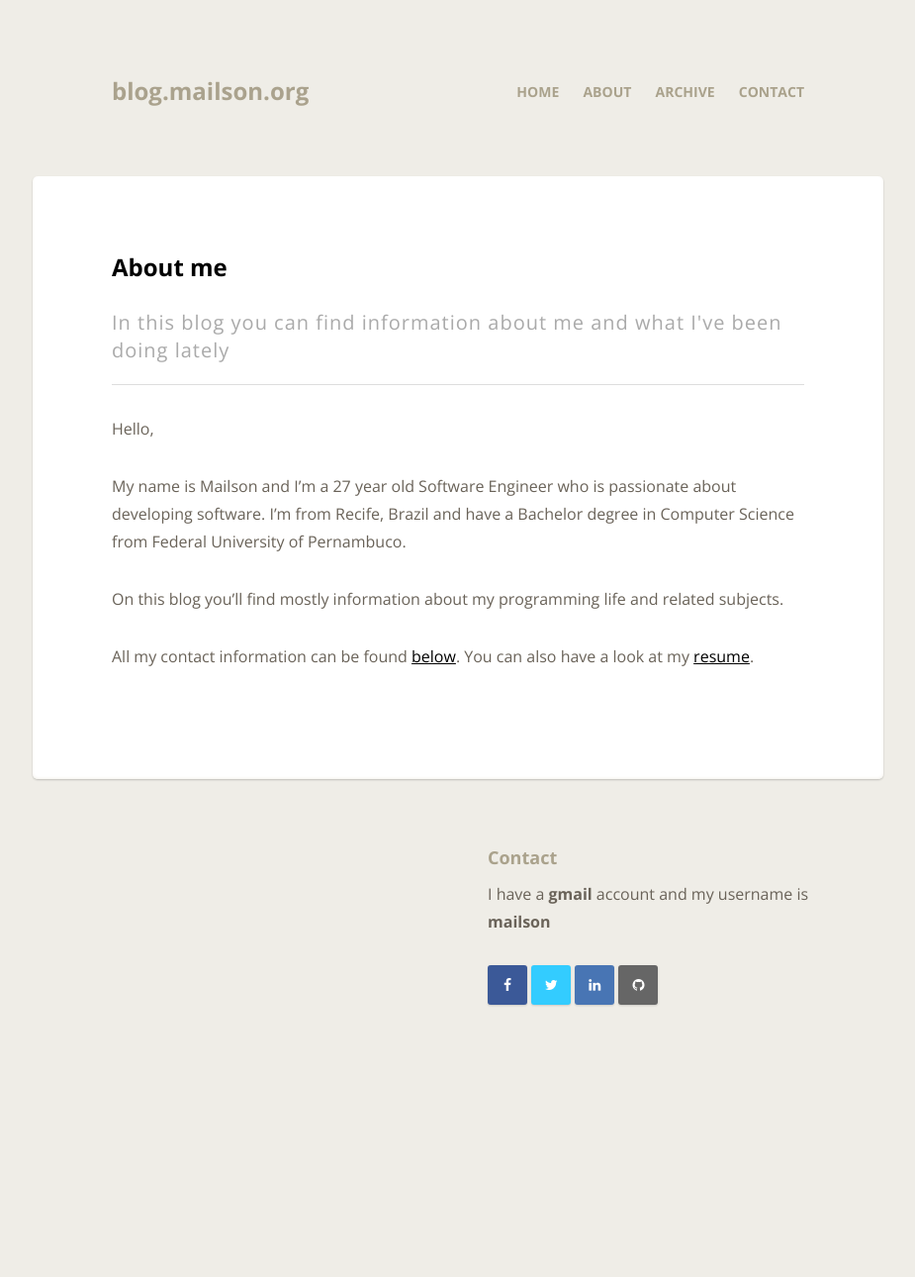
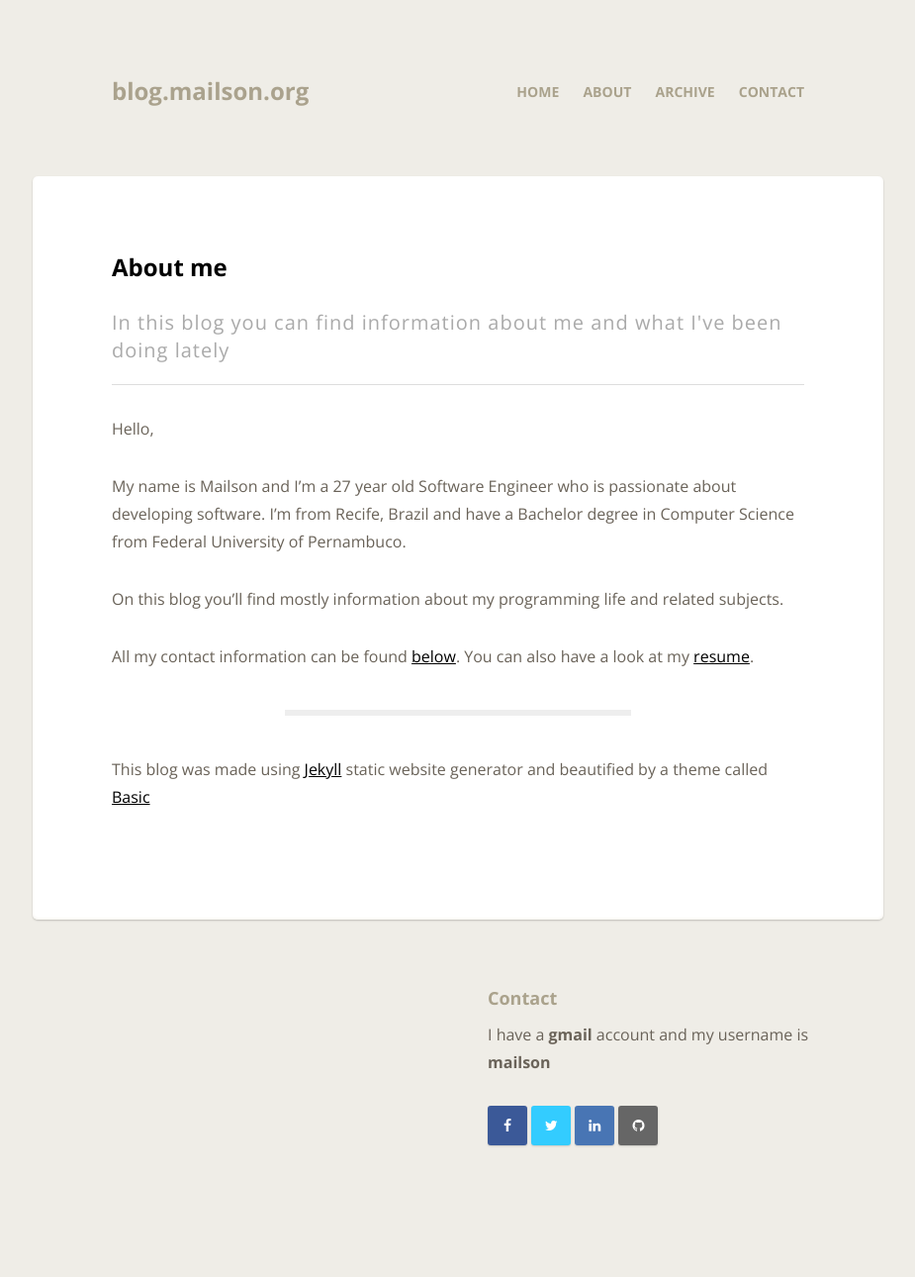
Before and after one commit to omailson/omailson.github.io, a Jekyll site: the page built from about.md, in a window 1280 px wide. Shown: the whole page at 99% size, without its empty margins (177-1102 px from the left). Built offline with Jekyll 4.4.1, drawn with Linux system fonts in a browser that asks for light colours; nearby versions of some CDN libraries; before the commit the page ends 1148 px from its top, so only the background shows below that.

Commit message:
Add technical 'about' information

```diff
--- a/about.md
+++ b/about.md
@@ -10,3 +10,10 @@ My name is Mailson and I’m a 27 year old Software Engineer who is passionate a
 On this blog you’ll find mostly information about my programming life and related subjects.
 
 All my contact information can be found [below](#contact). You can also have a look at my [resume](http://mailson.org/cv.pdf).
+
+---
+
+This blog was made using [Jekyll][] static website generator and beautified by a theme called [Basic][Basic theme]
+
+[Jekyll]: http://jekyllrb.com/
+[Basic theme]: http://themeforest.net/item/basic-ultraclean-responsive-blog-theme/3726332
```
